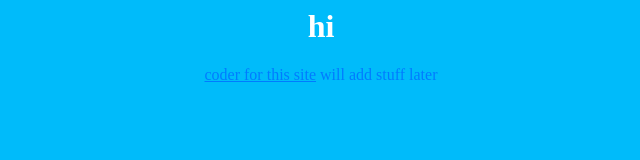
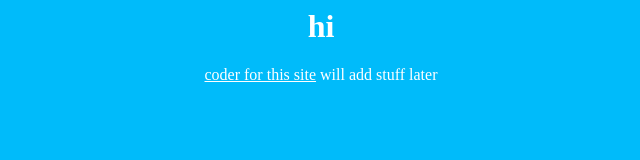
Before and after one commit to ccjit/ace, a plain HTML site: page index.html in a window 1280 px wide. Shown: the whole page, without its empty margins (319-959 px from the left). Drawn offline with Linux system fonts and the light colour scheme.

Commit message:
Update css.css

```diff
--- a/css.css
+++ b/css.css
@@ -12,7 +12,7 @@ h3 {
   color: white;
 }
 a {
-  color: #007bff
+  color: white;
 }
 .p1 {
   color: #007bff
```
